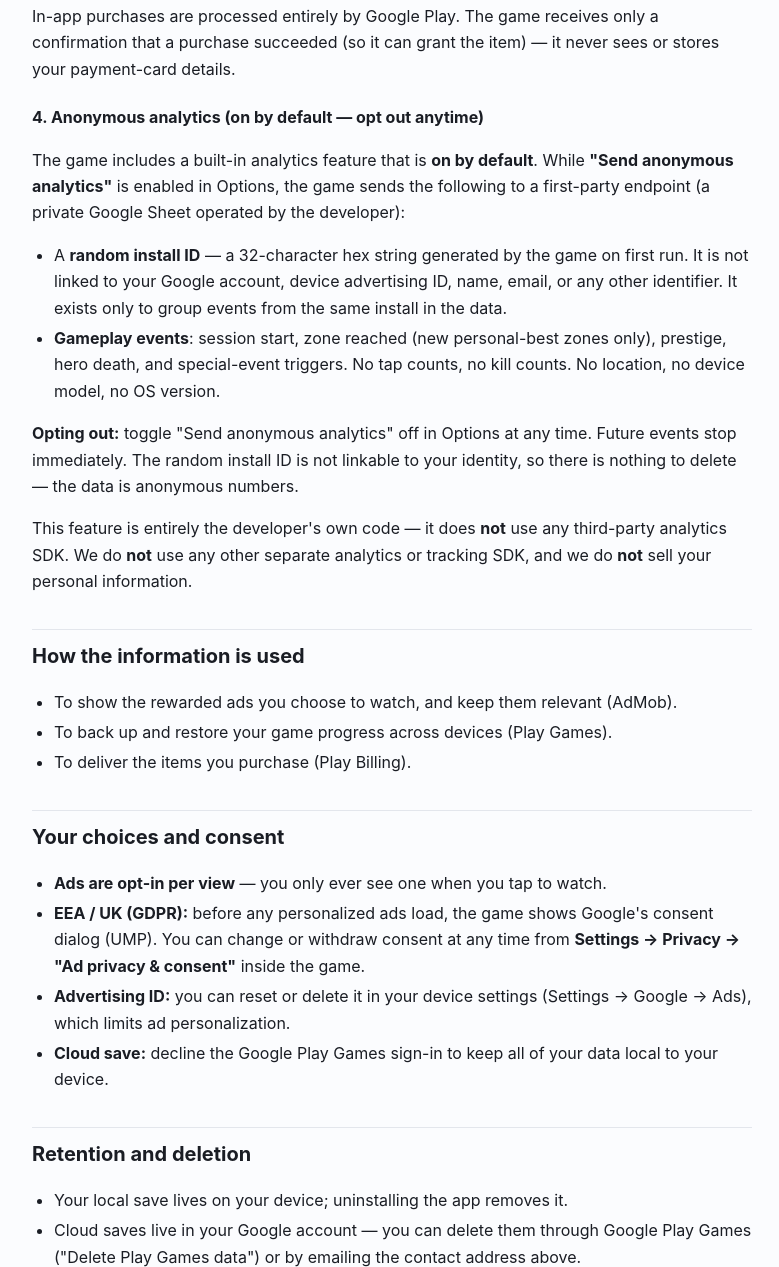
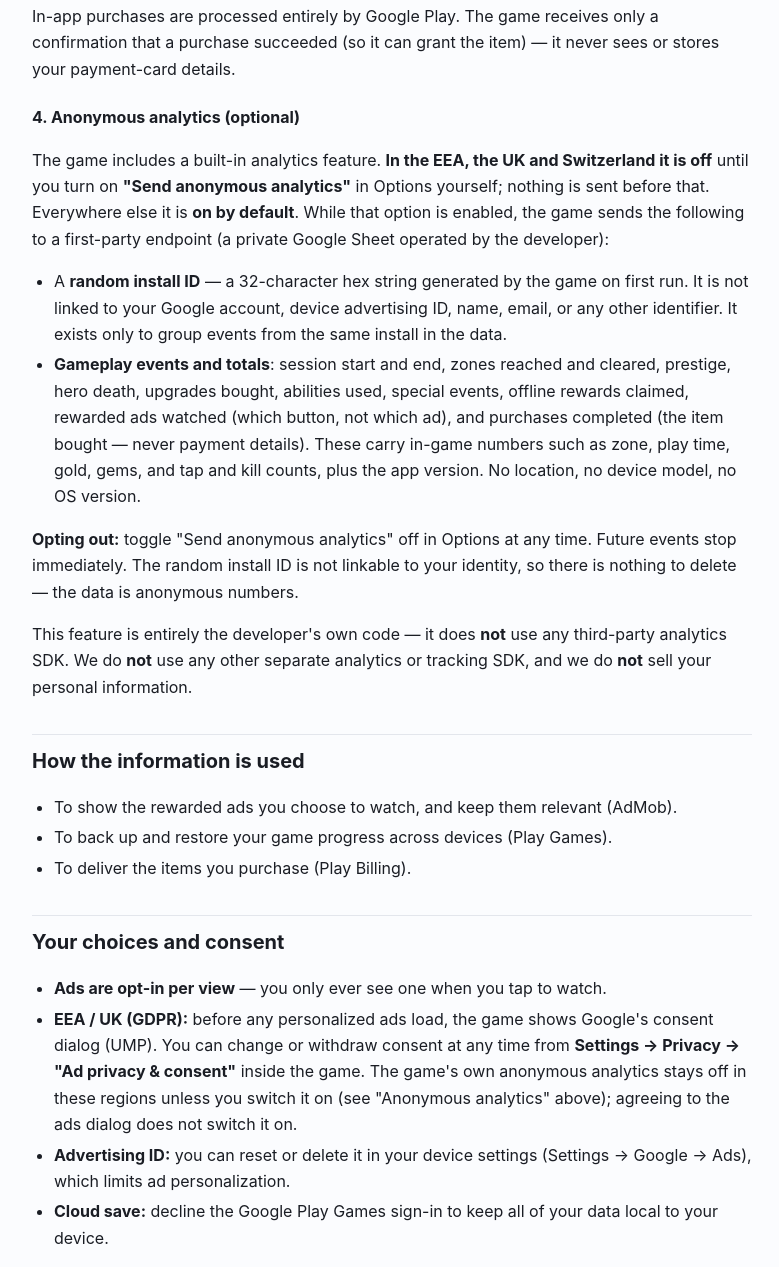
Before and after one commit to jerryymkim/smolderwatch-legal, a plain HTML site: page index.html in a window 1280 px wide. Shown: the part 1374-2641 px from the top of the page, without its empty margins (248-1027 px from the left). Drawn offline with Linux system fonts and the light colour scheme.

Commit message:
Privacy policy: analytics is opt-in in EEA/UK/CH, on by default elsewhere; accurate event list

```diff
--- a/index.html
+++ b/index.html
@@ -40,7 +40,7 @@
   <div class="wrap">
     <h1>Smolderwatch — Privacy Policy</h1>
     <p class="meta">App: Smolderwatch (<code>com.jerrykim.smolderwatch</code>) &nbsp;·&nbsp; Developer: Kaiomene</p>
-    <p class="meta">Effective date: June 28, 2026 &nbsp;·&nbsp; Contact: <a href="mailto:jerryymkim@gmail.com" style="color:#cfe0ff">jerryymkim@gmail.com</a></p>
+    <p class="meta">Effective date: October 4, 2026 &nbsp;·&nbsp; Contact: <a href="mailto:jerryymkim@gmail.com" style="color:#cfe0ff">jerryymkim@gmail.com</a></p>
   </div>
 </header>
 
@@ -93,17 +93,20 @@
 <p>In-app purchases are processed entirely by Google Play. The game receives only a confirmation that a
 purchase succeeded (so it can grant the item) — it never sees or stores your payment-card details.</p>
 
-<h3>4. Anonymous analytics (on by default — opt out anytime)</h3>
-<p>The game includes a built-in analytics feature that is <strong>on by default</strong>. While
-<strong>"Send anonymous analytics"</strong> is enabled in Options, the game
-sends the following to a first-party endpoint (a private Google Sheet operated by the developer):</p>
+<h3>4. Anonymous analytics (optional)</h3>
+<p>The game includes a built-in analytics feature. <strong>In the EEA, the UK and Switzerland it is
+off</strong> until you turn on <strong>"Send anonymous analytics"</strong> in Options yourself; nothing is
+sent before that. Everywhere else it is <strong>on by default</strong>. While that option is enabled, the
+game sends the following to a first-party endpoint (a private Google Sheet operated by the developer):</p>
 <ul>
   <li>A <strong>random install ID</strong> — a 32-character hex string generated by the game on first run.
   It is not linked to your Google account, device advertising ID, name, email, or any other identifier.
   It exists only to group events from the same install in the data.</li>
-  <li><strong>Gameplay events</strong>: session start, zone reached (new personal-best zones only),
-  prestige, hero death, and special-event triggers. No tap counts, no kill counts. No location,
-  no device model, no OS version.</li>
+  <li><strong>Gameplay events and totals</strong>: session start and end, zones reached and cleared,
+  prestige, hero death, upgrades bought, abilities used, special events, offline rewards claimed,
+  rewarded ads watched (which button, not which ad), and purchases completed (the item bought — never
+  payment details). These carry in-game numbers such as zone, play time, gold, gems, and tap and kill
+  counts, plus the app version. No location, no device model, no OS version.</li>
 </ul>
 <p><strong>Opting out:</strong> toggle "Send anonymous analytics" off in Options at any time. Future events
 stop immediately. The random install ID is not linkable to your identity, so there is nothing to
@@ -124,7 +127,9 @@
   <li><strong>Ads are opt-in per view</strong> — you only ever see one when you tap to watch.</li>
   <li><strong>EEA / UK (GDPR):</strong> before any personalized ads load, the game shows Google's consent
   dialog (UMP). You can change or withdraw consent at any time from
-  <strong>Settings → Privacy → "Ad privacy &amp; consent"</strong> inside the game.</li>
+  <strong>Settings → Privacy → "Ad privacy &amp; consent"</strong> inside the game. The game's own
+  anonymous analytics stays off in these regions unless you switch it on (see "Anonymous analytics"
+  above); agreeing to the ads dialog does not switch it on.</li>
   <li><strong>Advertising ID:</strong> you can reset or delete it in your device settings
   (Settings → Google → Ads), which limits ad personalization.</li>
   <li><strong>Cloud save:</strong> decline the Google Play Games sign-in to keep all of your data local
```
